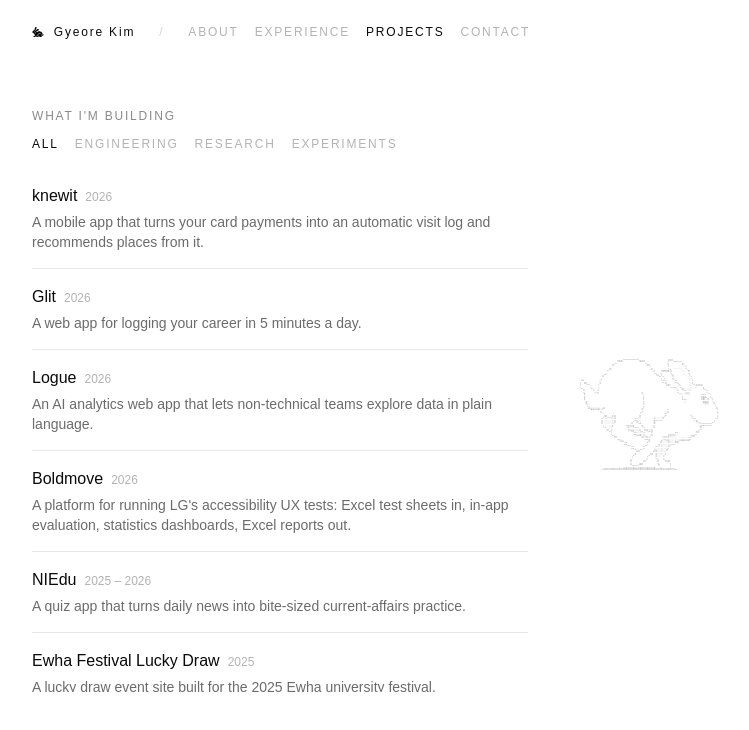
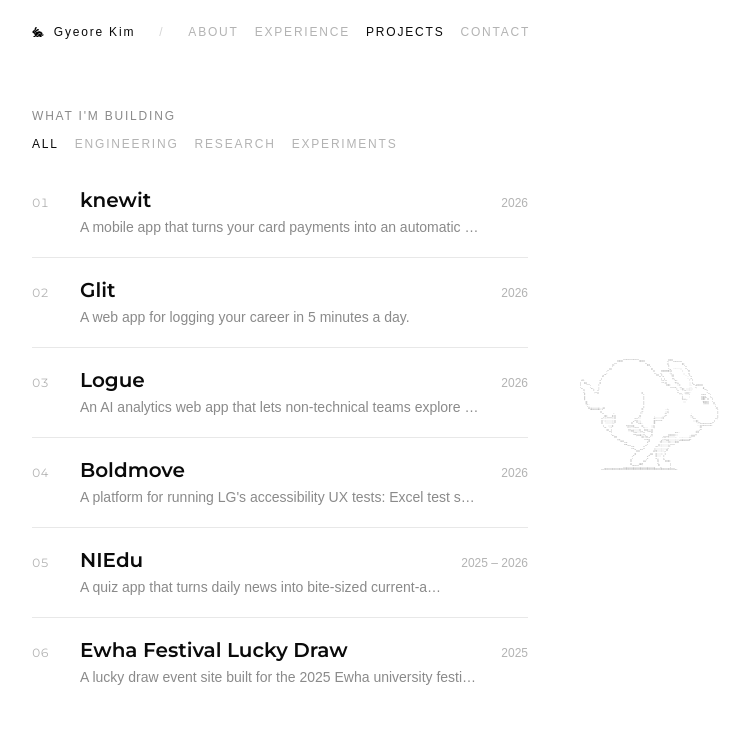
Before and after one commit to gyesswhat/gyesswhat.github.io, a React (Vite) app: page / in a window 1280 px wide. Both pictures are taken after a click on the button "PROJECTS". Shown: the top 730 px of the page, without its empty margins (360-1109 px from the left). Built offline with nearby package versions, Linux system fonts and the light colour scheme; a web font is replaced by a local one.

Commit message:
style(projects): table-of-contents rows with numbers, larger titles, one-line taglines

```diff
--- a/src/components/tabs/ProjectsTab.tsx
+++ b/src/components/tabs/ProjectsTab.tsx
@@ -78,24 +78,25 @@
               [ nothing here yet ]
             </p>
           )}
-          {items.map((item) => (
+          {items.map((item, i) => (
             <button
               key={item.slug}
               type="button"
               onClick={() => setSelectedSlug(item.slug)}
-              className="group flex w-full items-baseline justify-between gap-4 border-b border-[var(--gray-100)] py-4 text-left transition-colors duration-200 hover:bg-[var(--gray-50)]"
+              className="group flex w-full items-baseline gap-5 border-b border-[var(--gray-100)] py-5 text-left transition-colors duration-200 hover:bg-[var(--gray-50)]"
             >
-              <div className="flex flex-col gap-1">
-                <div className="flex items-baseline gap-2">
-                  <span className="text-base font-medium text-[var(--fg)]">
-                    {item.title}
-                  </span>
-                  <span className="text-xs text-[var(--gray-300)]">
-                    {formatYears(item.period)}
-                  </span>
-                </div>
-                <p className="text-sm text-[var(--gray-500)]">{item.tagline}</p>
+              <span className="w-7 shrink-0 font-[Montserrat] text-xs tabular-nums text-[var(--gray-300)]">
+                {String(i + 1).padStart(2, "0")}
+              </span>
+              <div className="flex min-w-0 flex-1 flex-col gap-1">
+                <h3 className="text-xl font-semibold leading-tight text-[var(--fg)]">
+                  {item.title}
+                </h3>
+                <p className="truncate text-sm text-[var(--gray-400)]">{item.tagline}</p>
               </div>
+              <span className="shrink-0 text-xs tabular-nums text-[var(--gray-300)]">
+                {formatYears(item.period)}
+              </span>
             </button>
           ))}
         </div>
```
